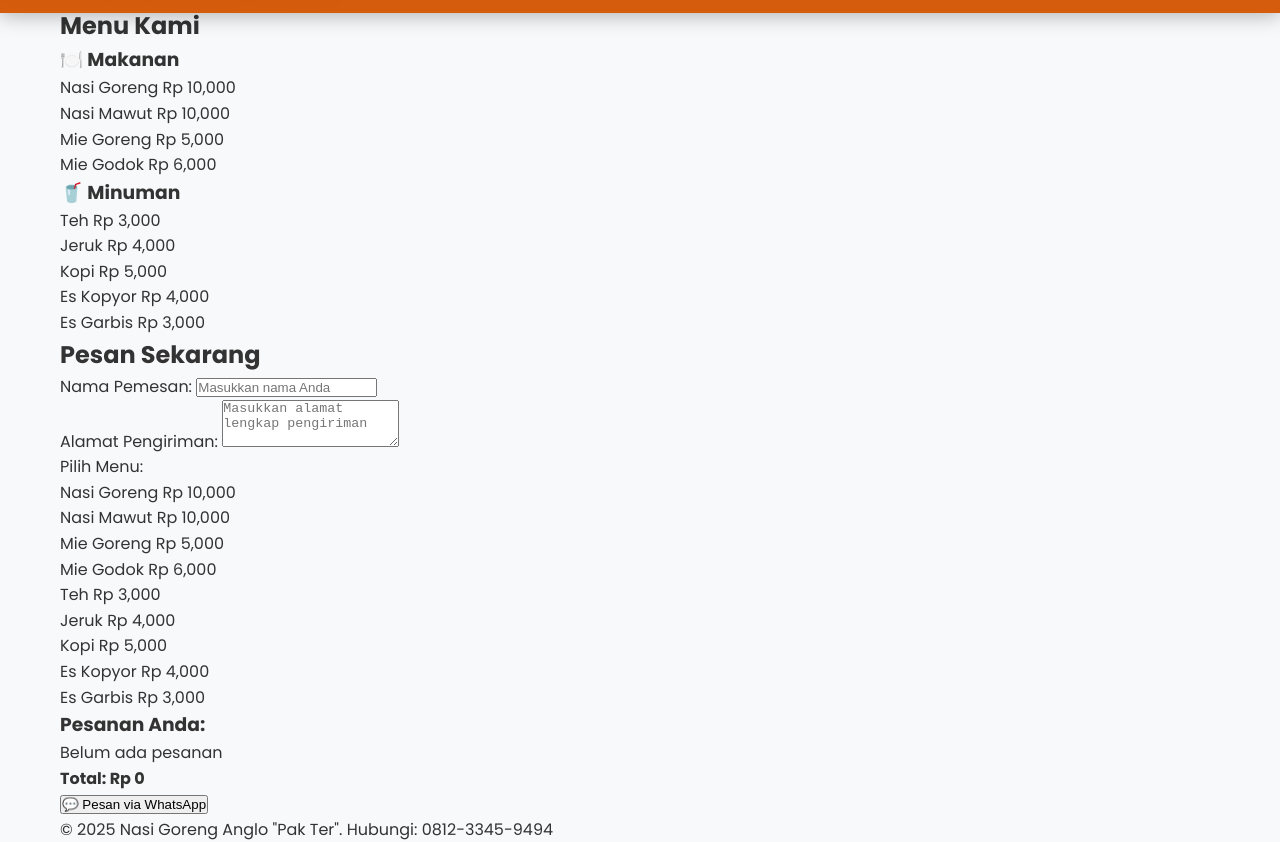
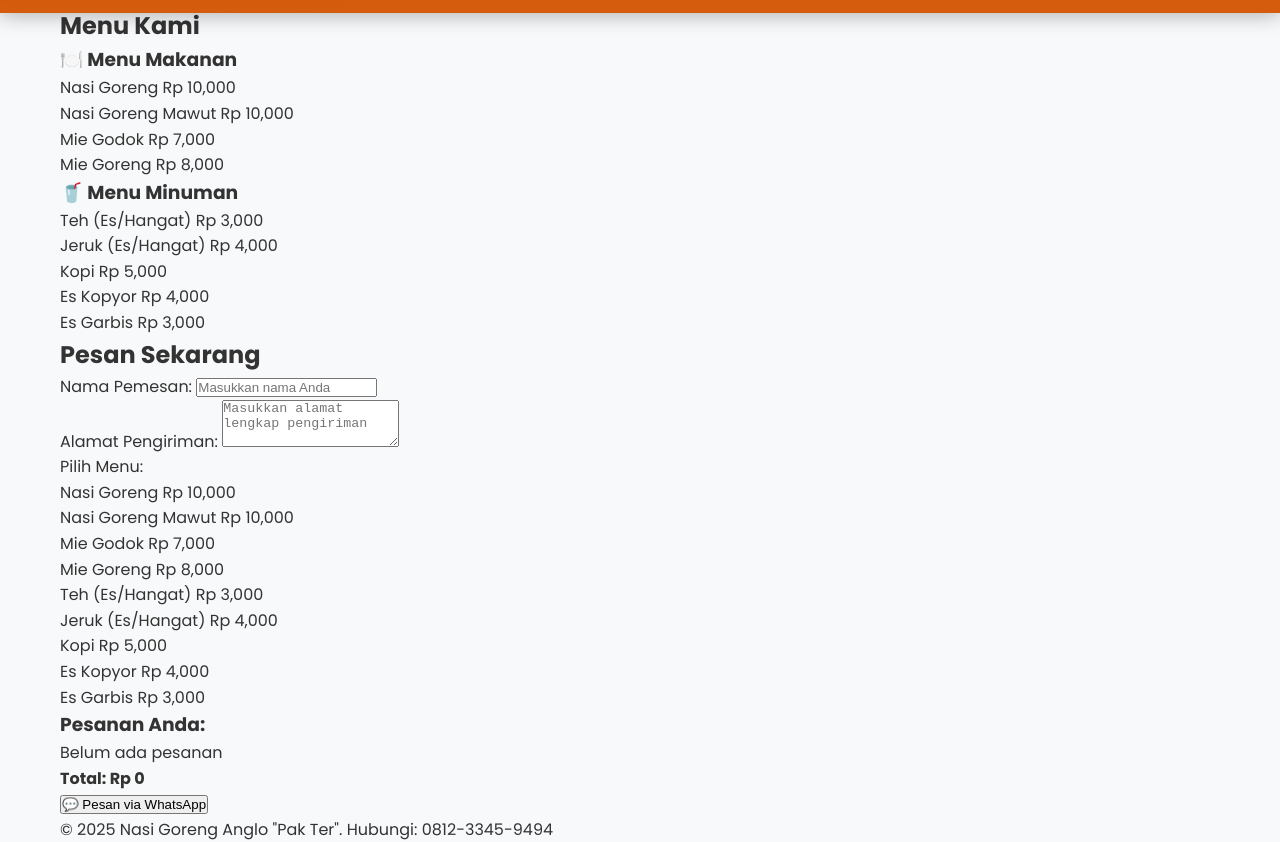
Before and after one commit to anonymousonacer-glitch/NasGor_Anglo_Pak_Ter, a plain HTML site: page index.html in a window 1280 px wide. Shown: the part 57-899 px from the top of the page. Drawn offline with Linux system fonts and the light colour scheme.

Commit message:
Update index.html

```diff
--- a/index.html
+++ b/index.html
@@ -3,7 +3,10 @@
 <head>
     <meta charset="UTF-8">
     <meta name="viewport" content="width=device-width, initial-scale=1.0">
-    <title>Nasi Goreng Anglo "Pak Ter"</title>
+    <title>Nasi Goreng Anglo "Pak Ter" - Warung Nasi Goreng Terbaik</title>
+    <meta name="description" content="Warung Nasi Goreng Anglo Pak Ter menyajikan nasi goreng, nasi mawut, mie goreng dengan rasa tradisional. Pesan via WhatsApp 0812-3345-9494">
+    <meta name="keywords" content="nasi goreng, nasi mawut, mie goreng, warung makan, makanan enak, pesan makanan">
+    <meta name="author" content="Nasi Goreng Anglo Pak Ter">
     <link rel="stylesheet" href="style.css">
     <link href="https://fonts.googleapis.com/css2?family=Poppins:wght@300;400;600;700&display=swap" rel="stylesheet">
 </head>
@@ -34,47 +37,47 @@
                 <h2>Menu Kami</h2>
 
                 <div class="menu-category">
-                    <h3>🍽️ Makanan</h3>
+                    <h3>🍽️ Menu Makanan</h3>
                     <div class="menu-items">
-                        <div class="menu-item" data-name="Nasi Goreng" data-price="15000">
+                        <div class="menu-item" data-name="Nasi Goreng" data-price="10000">
                             <span>Nasi Goreng</span>
                             <span>Rp 10,000</span>
                         </div>
-                        <div class="menu-item" data-name="Nasi Mawut" data-price="16000">
-                            <span>Nasi Mawut</span>
+                        <div class="menu-item" data-name="Nasi Goreng Mawut" data-price="10000">
+                            <span>Nasi Goreng Mawut</span>
                             <span>Rp 10,000</span>
                         </div>
-                        <div class="menu-item" data-name="Mie Goreng" data-price="14000">
+                        <div class="menu-item" data-name="Mie Godok" data-price="7000">
+                            <span>Mie Godok</span>
+                            <span>Rp 7,000</span>
+                        </div>
+                        <div class="menu-item" data-name="Mie Goreng" data-price="8000">
                             <span>Mie Goreng</span>
-                            <span>Rp 5,000</span>
-                        </div>
-                        <div class="menu-item" data-name="Mie Godok" data-price="14000">
-                            <span>Mie Godok</span>
-                            <span>Rp 6,000</span>
+                            <span>Rp 8,000</span>
                         </div>
                     </div>
                 </div>
 
                 <div class="menu-category">
-                    <h3>🥤 Minuman</h3>
+                    <h3>🥤 Menu Minuman</h3>
                     <div class="menu-items">
-                        <div class="menu-item" data-name="Teh" data-price="5000">
-                            <span>Teh</span>
+                        <div class="menu-item" data-name="Teh (Es/Hangat)" data-price="3000">
+                            <span>Teh (Es/Hangat)</span>
                             <span>Rp 3,000</span>
                         </div>
-                        <div class="menu-item" data-name="Jeruk" data-price="6000">
-                            <span>Jeruk</span>
+                        <div class="menu-item" data-name="Jeruk (Es/Hangat)" data-price="4000">
+                            <span>Jeruk (Es/Hangat)</span>
                             <span>Rp 4,000</span>
                         </div>
-                        <div class="menu-item" data-name="Kopi" data-price="7000">
+                        <div class="menu-item" data-name="Kopi" data-price="5000">
                             <span>Kopi</span>
                             <span>Rp 5,000</span>
                         </div>
-                        <div class="menu-item" data-name="Es Kopyor" data-price="12000">
+                        <div class="menu-item" data-name="Es Kopyor" data-price="4000">
                             <span>Es Kopyor</span>
                             <span>Rp 4,000</span>
                         </div>
-                        <div class="menu-item" data-name="Es Garbis" data-price="8000">
+                        <div class="menu-item" data-name="Es Garbis" data-price="3000">
                             <span>Es Garbis</span>
                             <span>Rp 3,000</span>
                         </div>
```
